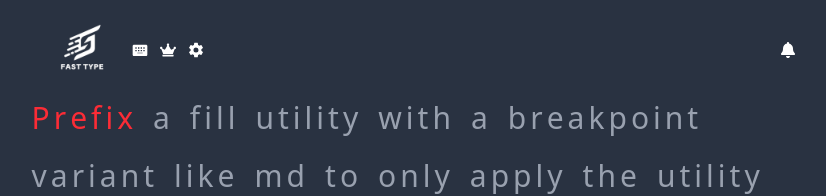
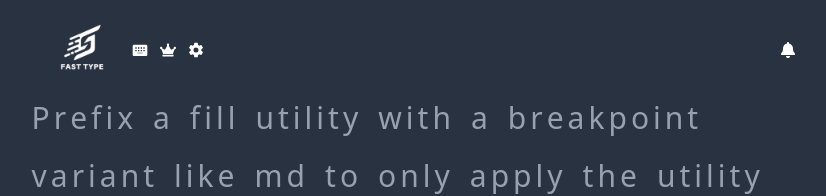
Before and after one commit to GgGranny/FastType, a React (Vite) app: page / in a window 1280 px wide. Shown: the top 196 px of the page, without its empty margins (226-1052 px from the left). Built offline with nearby package versions, Linux system fonts and the light colour scheme.

Commit message:
fixing the type component

```diff
--- a/src/components/Hero.jsx
+++ b/src/components/Hero.jsx
@@ -4,7 +4,7 @@ export default function Heor() {
     const [words, setWords] = useState([]);
     const [inputs, setInputs] = useState("");
     const [currentWordIndex, setCurrentWordIndex] = useState(0);
-    const [typedChars, setTypedChars] = useState([]);
+    const [wordTyped, setWordTyped] = useState([]);
     const containerRef = useRef(null);
 
     let string = "Prefix a fill utility with a breakpoint variant like md to only apply the utility at medium screen sizes and above";
@@ -14,48 +14,49 @@ export default function Heor() {
         setWords(string.split(" "));
         document.addEventListener("keydown", handleKeyPressed);
         return () => document.removeEventListener("keydown", handleKeyPressed);
-    }, [typedChars, currentWordIndex, inputs]);
+    }, [currentWordIndex, inputs]);
 
 
 
     function handleKeyPressed(event) {
         if (event.key === ' ') {
+            setWordTyped((prev) => [...prev, inputs]);
             if (inputs.trim() === words[currentWordIndex]) {
                 setInputs("");
                 setCurrentWordIndex(prev => prev + 1);
-                setTypedChars(prev => [...prev, event.key]);
+            } else if (wordTyped[currentWordIndex] === words[currentWordIndex]) {
+                setInputs("");
+                setCurrentWordIndex(prev => prev + 1);
+            } else {
+                setWordTyped((prev) => {
+                    return prev.slice(0, -1);
+                })
             }
+            event.preventDefault();
+            return;
         } else if (event.key === "Backspace") {
-            setInputs(() => {
+            setInputs((prev) => {
                 let inputsArray = inputs.split('');
                 let newInputs = inputsArray.slice(0, -1).join('');
                 return newInputs;
-            })
-            setTypedChars(prev => prev.slice(0, -1).length <= 0 ? [] : prev.slice(0, -1));
+            });
             setCurrentWordIndex(prev => prev <= 0 ? 0 : prev - 1);
 
         } else if (event.key.length === 1) {
             setInputs(prev => prev + event.key);
-            setTypedChars(prev => [...prev, event.key]);
         }
     }
 
     useEffect(() => {
-        console.log(typedChars, inputs, currentWordIndex);
-    }, [typedChars, inputs, currentWordIndex])
+        console.log(inputs, currentWordIndex, wordTyped);
+    }, [inputs, currentWordIndex, wordTyped])
 
     function checkTypedChars(wordIndex, ch, index) {
         if (wordIndex !== currentWordIndex) return;
+        const typedChar = inputs[index];
+        if (!typedChar) return '';
 
-        const wordBeingTyped = words[currentWordIndex];
-        const copyTypedChars = [...typedChars];
-        const typedChar = copyTypedChars.pop();
-
-        console.log(typedChar);
-
-        if (typedChar === ' ') return;
-
-        return typedChar === wordBeingTyped[index]
+        return typedChar === ch
             ? "correct text-white"
             : "wrong text-red-500";
     }
```
